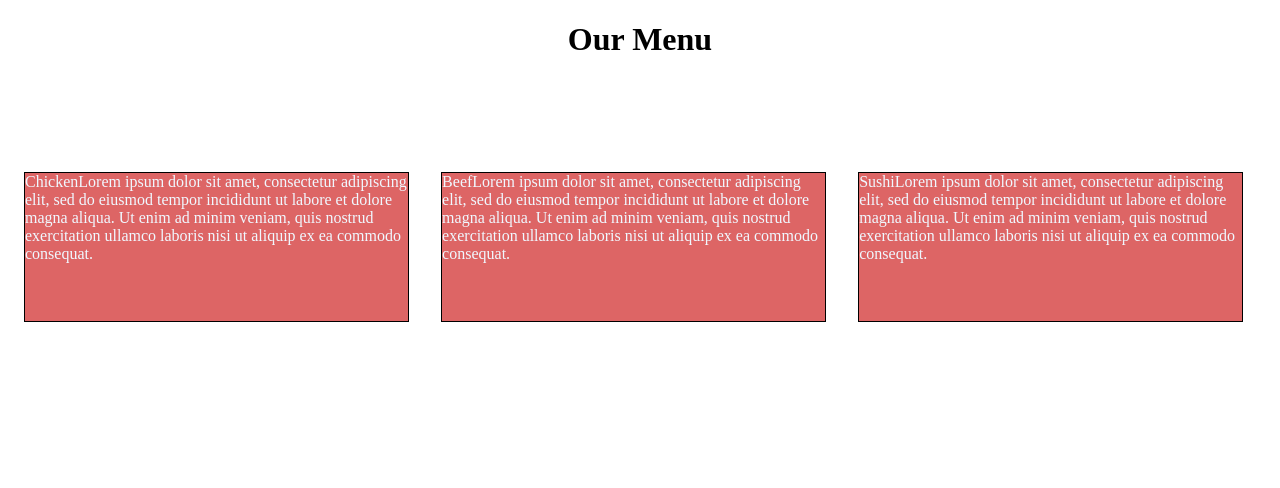
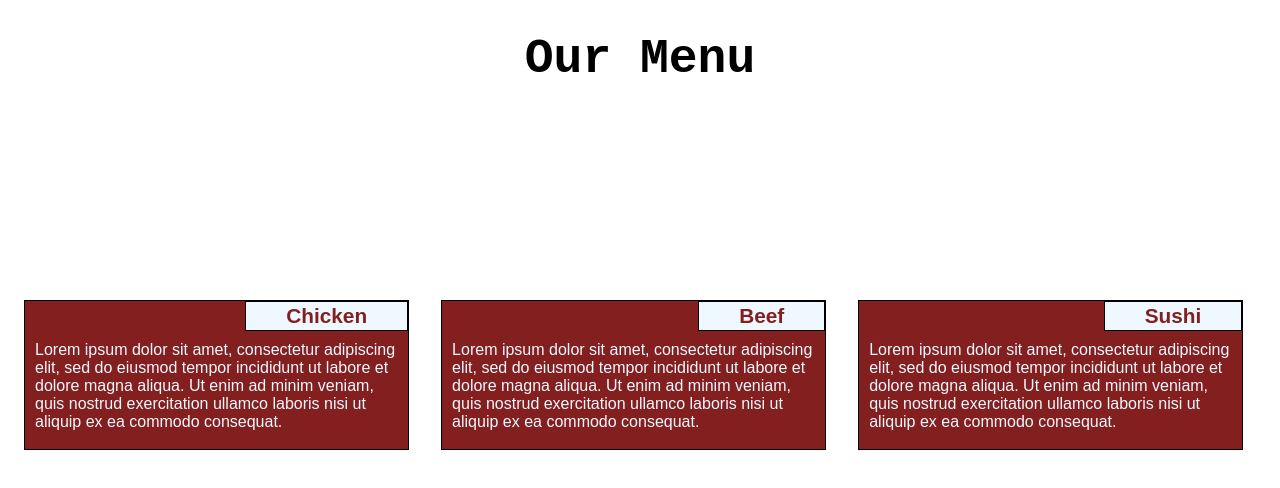
Before and after one commit to Ayosunkanmi001/Module2-Assignment, a plain HTML site: page index.html in a window 1280 px wide. Drawn offline with Linux system fonts and the light colour scheme.

Commit message:
Update style.css

```diff
--- a/style.css
+++ b/style.css
@@ -1,10 +1,13 @@
 *{
  box-sizing: border-box;
+
 }
 
 h1{
- margin-bottom: 50px;
+ margin-bottom: 150px;
  text-align: center;
+ font-family: 'Courier New', Courier, monospace;
+ font-size: 300%;
 }
 p{
  border: 1px solid black;
@@ -13,13 +16,21 @@ p{
  margin-right: auto;
  margin-left: auto;
  color:aliceblue;
- background-color: rgb(221, 101, 101);
+ background-color: rgb(131, 31, 31);
+ position: relative;
+ padding:40px 10px 40px 10px;
+ font-family:sans-serif;
+
+
+
 }
 div{
     padding: 1rem;
+    position: relative;
 }
 .row{
  width: 100%;
+
 }
 
 /*for large devices*/
@@ -64,6 +75,7 @@ div{
 }
 .col-lg-12{
     width: 100%;
+
 }
 }
 /* for medium devices*/
@@ -157,7 +169,15 @@ div{
 
 }
 
-section{
+span{
  border: 1px solid black;
+ position: absolute;
+ top: 0;
+ right: 0;
+ padding: 2px 40px 2px 40px;
+ font-size: 130%;
+ font-weight: bold;
+ background-color: aliceblue;
+ color:rgb(131, 31, 31);
 
 }
```
